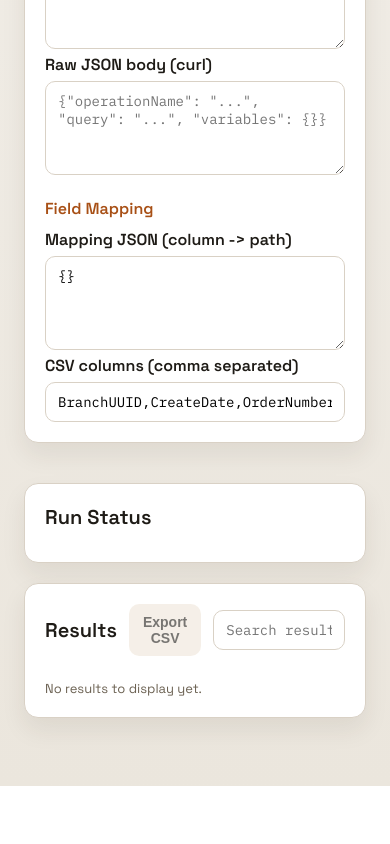
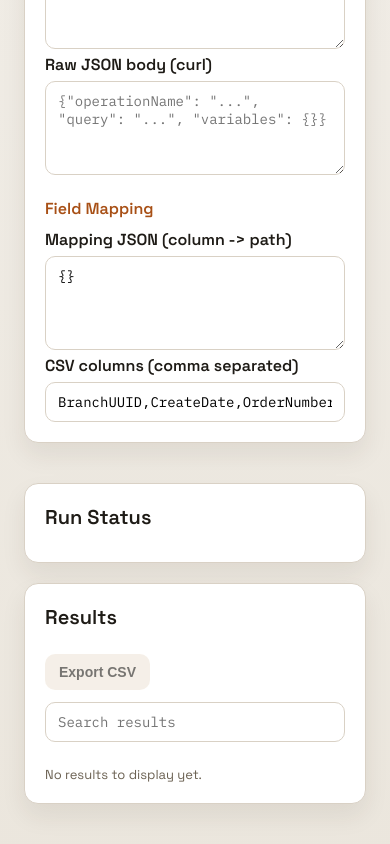
Before and after one commit to lionelmurbachSELISE/omk-report-fetch, a React (Vite) app in the folder frontend/: page / in a window 390 px wide. Shown: the part 2238-3082 px from the top of the page. Before the commit the page ends 3024 px from the top, so only its background shows below. Built offline with nearby package versions, Linux system fonts and the light colour scheme.

Commit message:
update UI

```diff
--- a/frontend/src/App.tsx
+++ b/frontend/src/App.tsx
@@ -746,9 +746,9 @@ function App() {
       </section>
 
       <section className="panel">
-        <div className="row space-between">
+        <div className="row space-between results-toolbar">
           <h2>Results</h2>
-          <div className="row">
+          <div className="row results-actions">
             <button className="secondary" onClick={handleExportCsv} disabled={runLoading || !selectedBranches.length}>
               Export CSV
             </button>
@@ -762,7 +762,8 @@ function App() {
 
         {runResponse && runResponse.rows.length > 0 ? (
           <>
-            <table>
+            <div className="results-table-wrap">
+              <table className="results-table">
                 <thead>
                   <tr>
                     {runResponse.columns.map((col) => (
@@ -793,6 +794,7 @@ function App() {
                   ))}
                 </tbody>
               </table>
+            </div>
             <div className="row space-between">
               <span className="muted">
                 Page {page} of {totalPages}
--- a/frontend/src/styles.css
+++ b/frontend/src/styles.css
@@ -144,6 +144,7 @@ button:disabled {
   align-items: center;
   gap: 12px;
   margin-bottom: 12px;
+  min-width: 0;
 }
 
 .row.space-between {
@@ -232,24 +233,55 @@ button:disabled {
   color: #b42318;
 }
 
+.results-toolbar {
+  align-items: flex-start;
+  flex-wrap: wrap;
+}
+
+.results-actions {
+  flex-wrap: wrap;
+  justify-content: flex-end;
+}
+
+.results-actions input {
+  min-width: 240px;
+  max-width: 100%;
+}
+
+.results-table-wrap {
+  width: 100%;
+  overflow-x: auto;
+  overflow-y: auto;
+  border: 1px solid var(--border);
+  border-radius: 12px;
+  background: #fffdf8;
+  margin-bottom: 12px;
+}
+
 table {
   width: 100%;
   border-collapse: collapse;
   font-size: 13px;
 }
 
+.results-table {
+  min-width: max-content;
+}
+
 th,
 td {
   border-bottom: 1px solid var(--border);
-  padding: 8px 6px;
+  padding: 10px 12px;
   text-align: left;
+  white-space: nowrap;
 }
 
 th {
   cursor: pointer;
   position: sticky;
   top: 0;
-  background: #fff;
+  background: #fffdf8;
+  z-index: 1;
 }
 
 pre {
@@ -267,7 +299,17 @@ pre {
     align-items: flex-start;
     gap: 16px;
   }
+
   .header-actions {
     width: 100%;
   }
+
+  .results-actions {
+    width: 100%;
+    justify-content: stretch;
+  }
+
+  .results-actions input {
+    min-width: 0;
+  }
 }
```
Lines whose indentation alone changed are shown as unchanged.
